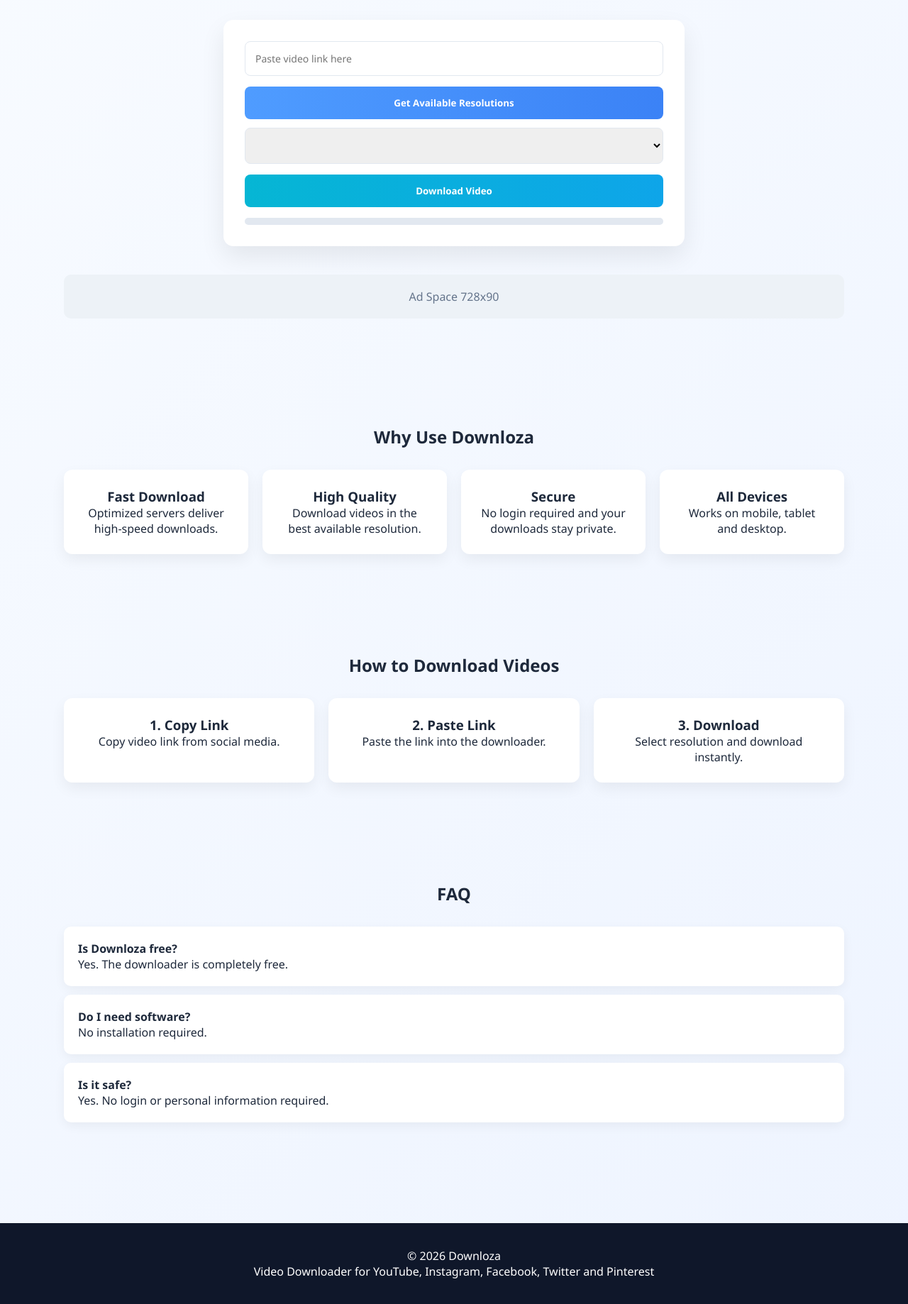
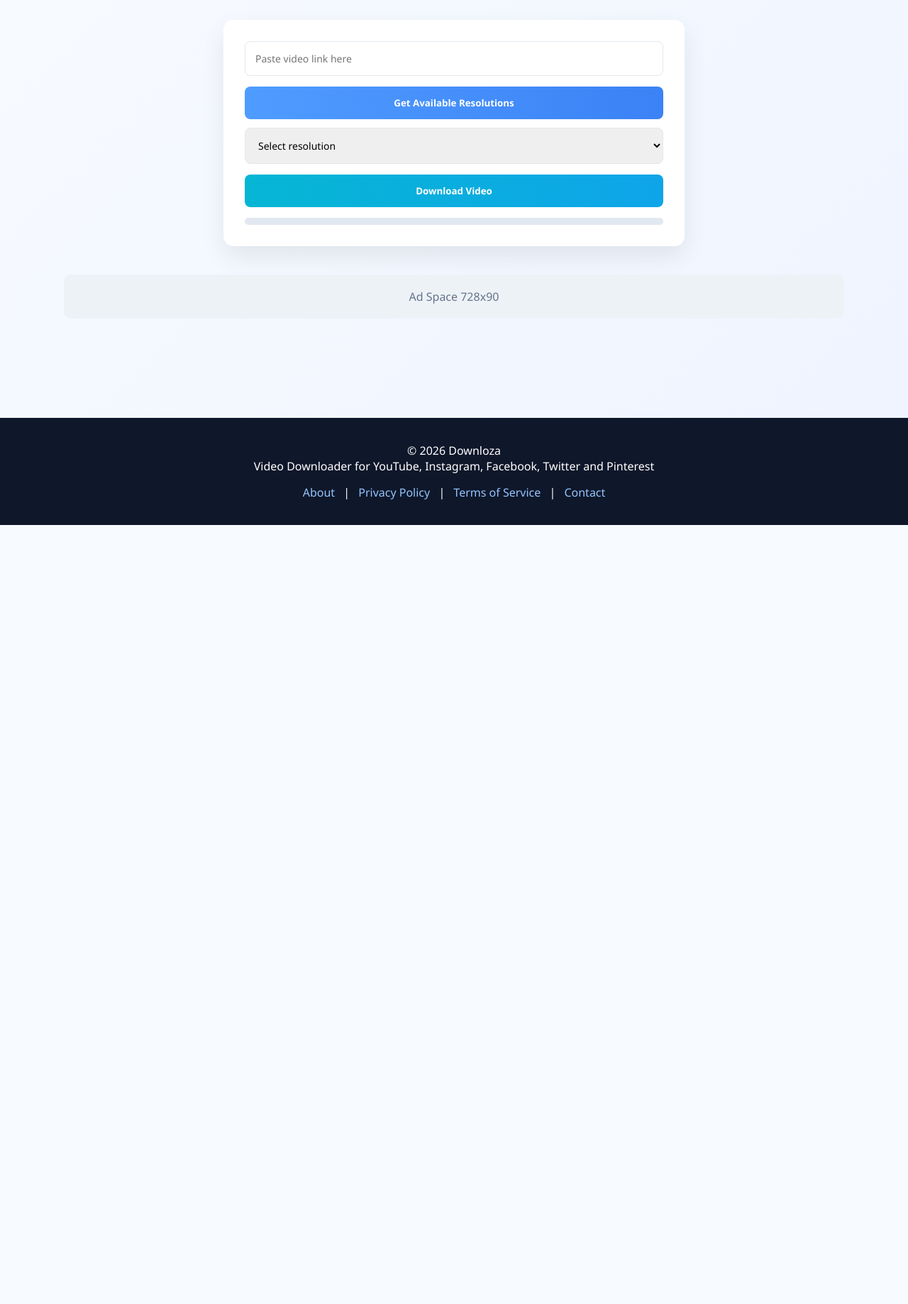
Before and after one commit to arghadeep2508/Downloza, a Flask app: page / in a window 1280 px wide. Shown: the part 281-2119 px from the top of the page at 71% size. After the commit the page ends 1021 px from the top, so only its background shows below. Run offline with Flask 3, Linux system fonts and the light colour scheme; lists and menus that the app fills with data are empty.

Commit message:
Update index.html

```diff
--- a/Downloza/templates/index.html
+++ b/Downloza/templates/index.html
@@ -32,8 +32,6 @@ max-width:1100px;
 margin:auto
 }
 
-/* NAVBAR */
-
 .navbar{
 display:flex;
 align-items:center;
@@ -56,8 +54,6 @@ border-radius:50%
 font-weight:700;
 font-size:20px
 }
-
-/* HERO */
 
 .hero{
 text-align:center;
@@ -86,8 +82,6 @@ border-radius:20px;
 margin:3px;
 font-size:13px
 }
-
-/* DOWNLOADER BOX */
 
 .downloader{
 max-width:650px;
@@ -132,8 +126,6 @@ background:linear-gradient(90deg,#06b6d4,#0ea5e9);
 color:white
 }
 
-/* PROGRESS */
-
 .progress{
 height:10px;
 background:#e2e8f0;
@@ -145,10 +137,9 @@ overflow:hidden
 .bar{
 height:100%;
 width:0%;
-background:#3b82f6
+background:#3b82f6;
+transition:width 0.3s
 }
-
-/* SPINNER */
 
 .spinner{
 display:none;
@@ -170,8 +161,6 @@ margin:auto
 0%{transform:rotate(0)}
 100%{transform:rotate(360deg)}
 }
-
-/* SECTIONS */
 
 .section{
 padding:70px 0
@@ -205,8 +194,6 @@ text-align:center;
 color:#64748b
 }
 
-/* FAQ */
-
 .faq{
 background:white;
 padding:20px;
@@ -214,8 +201,6 @@ border-radius:10px;
 box-shadow:0 5px 15px rgba(0,0,0,0.05);
 margin-bottom:12px
 }
-
-/* FOOTER */
 
 footer{
 margin-top:60px;
@@ -225,7 +210,15 @@ padding:35px;
 text-align:center
 }
 
-/* MODAL */
+footer a{
+color:#93c5fd;
+text-decoration:none;
+margin:0 8px
+}
+
+footer a:hover{
+text-decoration:underline
+}
 
 .modal{
 display:none;
@@ -261,14 +254,6 @@ color:white;
 padding:10px 20px
 }
 
-@media(max-width:600px){
-
-.hero h1{
-font-size:30px
-}
-
-}
-
 </style>
 
 </head>
@@ -278,18 +263,15 @@ font-size:30px
 <div class="container">
 
 <div class="navbar">
-
 <div class="logo-box">
 <img src="{{ url_for('static', filename='logo.png') }}">
 <div class="logo-text">Downloza</div>
 </div>
-
 </div>
 
 <div class="hero">
 
 <h1>Download Videos Instantly</h1>
-
 <p>Fast downloads from YouTube, Instagram, Facebook, Twitter & Pinterest.</p>
 
 <div class="tabs">
@@ -306,7 +288,9 @@ font-size:30px
 
 <button class="primary" onclick="getFormats()">Get Available Resolutions</button>
 
-<select id="resolution"></select>
+<select id="resolution">
+<option value="">Select resolution</option>
+</select>
 
 <button class="download" onclick="downloadVideo()">Download Video</button>
 
@@ -327,86 +311,18 @@ font-size:30px
 
 </div>
 
-<div class="section container">
-
-<h2 style="text-align:center;margin-bottom:30px">Why Use Downloza</h2>
-
-<div class="grid">
-
-<div class="card">
-<h3>Fast Download</h3>
-<p>Optimized servers deliver high-speed downloads.</p>
-</div>
-
-<div class="card">
-<h3>High Quality</h3>
-<p>Download videos in the best available resolution.</p>
-</div>
-
-<div class="card">
-<h3>Secure</h3>
-<p>No login required and your downloads stay private.</p>
-</div>
-
-<div class="card">
-<h3>All Devices</h3>
-<p>Works on mobile, tablet and desktop.</p>
-</div>
-
-</div>
-
-</div>
-
-<div class="section container">
-
-<h2 style="text-align:center;margin-bottom:30px">How to Download Videos</h2>
-
-<div class="grid">
-
-<div class="card">
-<h3>1. Copy Link</h3>
-<p>Copy video link from social media.</p>
-</div>
-
-<div class="card">
-<h3>2. Paste Link</h3>
-<p>Paste the link into the downloader.</p>
-</div>
-
-<div class="card">
-<h3>3. Download</h3>
-<p>Select resolution and download instantly.</p>
-</div>
-
-</div>
-
-</div>
-
-<div class="section container">
-
-<h2 style="text-align:center;margin-bottom:30px">FAQ</h2>
-
-<div class="faq">
-<b>Is Downloza free?</b>
-<p>Yes. The downloader is completely free.</p>
-</div>
-
-<div class="faq">
-<b>Do I need software?</b>
-<p>No installation required.</p>
-</div>
-
-<div class="faq">
-<b>Is it safe?</b>
-<p>Yes. No login or personal information required.</p>
-</div>
-
-</div>
-
 <footer>
 
 <p>© 2026 Downloza</p>
+
 <p>Video Downloader for YouTube, Instagram, Facebook, Twitter and Pinterest</p>
+
+<p style="margin-top:15px">
+<a href="/about">About</a> |
+<a href="/privacy">Privacy Policy</a> |
+<a href="/terms">Terms of Service</a> |
+<a href="/contact">Contact</a>
+</p>
 
 </footer>
 
@@ -415,7 +331,6 @@ font-size:30px
 <div class="modal-box">
 
 <h2>COMING SOON</h2>
-
 <p>This link may not contain downloadable video.</p>
 
 <button onclick="closeModal()">OK</button>
@@ -440,6 +355,11 @@ async function getFormats(){
 
 const url=document.getElementById("url").value
 
+if(!url){
+alert("Please paste a video link")
+return
+}
+
 const res=await fetch("/get_formats",{
 method:"POST",
 headers:{"Content-Type":"application/json"},
@@ -454,7 +374,7 @@ return
 }
 
 const select=document.getElementById("resolution")
-select.innerHTML=""
+select.innerHTML='<option value="">Select resolution</option>'
 
 data.formats.forEach(f=>{
 const opt=document.createElement("option")
@@ -470,7 +390,18 @@ async function downloadVideo(){
 const url=document.getElementById("url").value
 const height=document.getElementById("resolution").value
 
+if(!url){
+alert("Paste a video link first")
+return
+}
+
+if(!height){
+alert("Select a resolution first")
+return
+}
+
 document.getElementById("spinner").style.display="block"
+document.getElementById("bar").style.width="0%"
 
 const res=await fetch("/download",{
 method:"POST",
@@ -479,6 +410,12 @@ body:JSON.stringify({url,height})
 })
 
 const data=await res.json()
+
+if(data.error){
+alert(data.error)
+document.getElementById("spinner").style.display="none"
+return
+}
 
 downloadId=data.download_id
 
@@ -499,7 +436,14 @@ bar.style.width=data.progress+"%"
 
 if(data.status==="ready"){
 clearInterval(interval)
+document.getElementById("spinner").style.display="none"
 window.location="/download_file/"+downloadId
+}
+
+if(data.status==="error"){
+clearInterval(interval)
+document.getElementById("spinner").style.display="none"
+alert("Download failed")
 }
 
 },1000)
```
